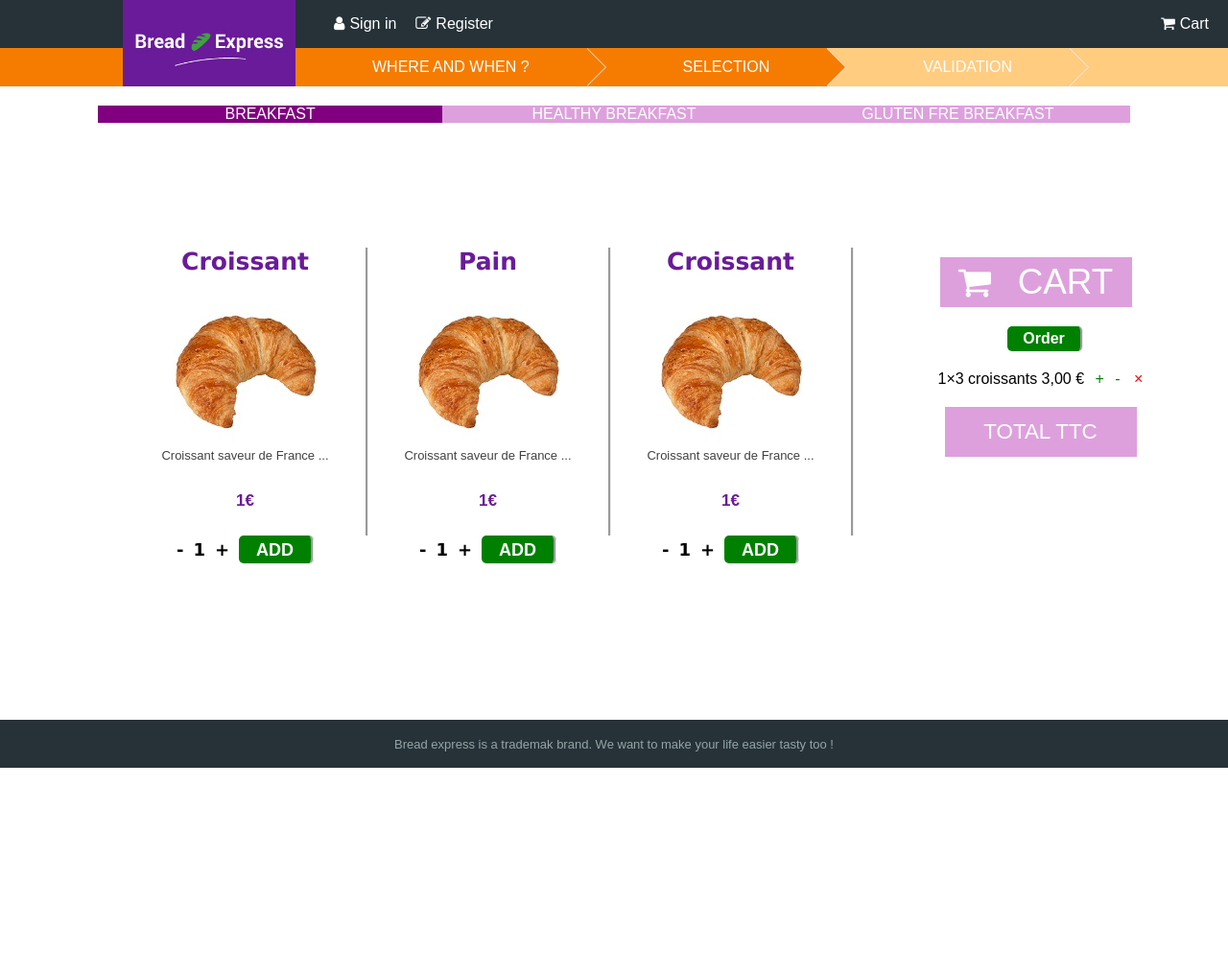
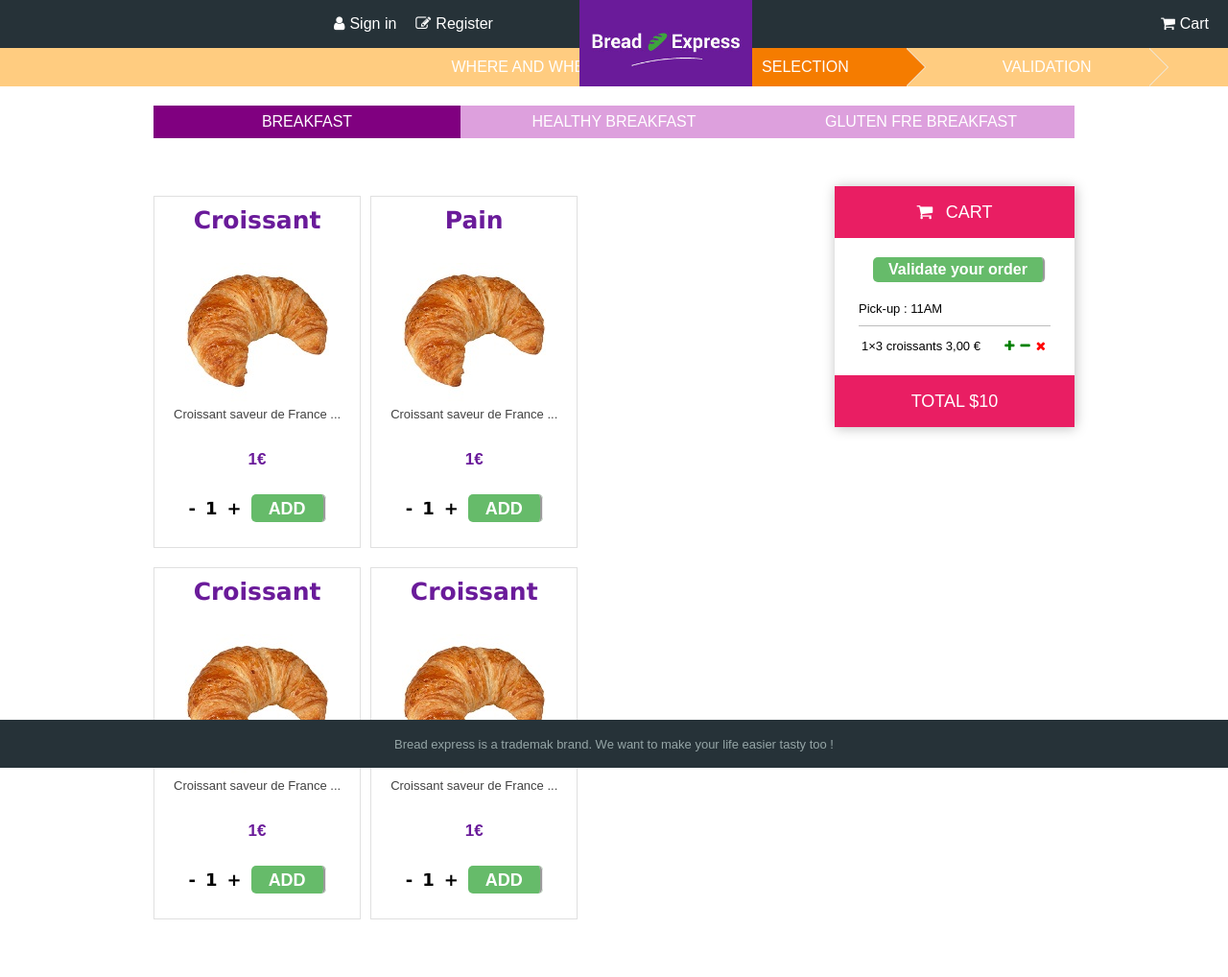
Before and after one commit to bestrax/phpProjet, a PHP site: page /product.php in a window 1280 px wide. Shown: the whole page at 96% size. Before the commit the page ends 800 px from the top, so only its background shows below. Run offline with PHP 8.4, Linux system fonts and the light colour scheme; some web fonts are replaced.

Commit message:
Code Refactor et adpatation de la page produit

```diff
--- a/assets/css/index.css
+++ b/assets/css/index.css
@@ -46,5 +46,6 @@
 #map {
     width: 60vw;
     height: 60vw;
-    max-height: 60vh
+    max-height: 60vh;
+    margin-bottom: 30px;
 }
--- a/assets/css/product.css
+++ b/assets/css/product.css
@@ -1,13 +1,22 @@
+#container {
+    display: flex;
+    flex-direction: column;
+    align-items: center;
+}
+
 .product {
-    margin-top: 100px;
     display: flex;
-    border-right-style:groove;
+    border-style: solid;
+    border-width: 1px;
+    border-color: #E0E0E0;
+    margin: 10px;
+    margin-left: 0;
+    padding-top: 10px;
     flex-direction: column;
     justify-content:flex-start;
     align-items:center;
-    width:250px;
-    height:300px;
-
+    padding-left: 20px;
+    padding-right: 20px;
 }
 
 .product:hover {
@@ -63,7 +72,7 @@
 }
 
 .button {
-    background-color: green;
+    background-color: #66BB6A;
     border-right-style: groove;
 }
 
@@ -78,17 +87,17 @@
 
 }
 
-.content {
+.content-categorie {
     display: flex;
     flex-direction: row;
     justify-content: center;
+    width: calc(50vw + 320px);
 }
 
-.content .categorie {
+.content-categorie .categorie {
     background-color: #DDA0DD;
-    width: 28%;
-    height: 7%;
-    max-height: 2.5em;
+    width: 33%;
+    padding: 0.5em;
     margin-top: 20px;
     text-align: center;
     text-transform: uppercase;
@@ -98,52 +107,73 @@
     justify-content: center;
 }
 
-.content .categorie:hover {
+.content-categorie .categorie:hover {
     box-shadow: 1px 1px 12px #DDA0DD;
     background-color: purple;
+}
 
-
-}
-.content .active {
+.content-categorie .active {
  	background-color: purple;
 }
 
 .full {
-	display: flex;
-	flex-direction: row;
-    align-items: center;
-    padding-top: 20px;
+    display: flex;
+    flex-direction: row;
+    flex-wrap: wrap;
+    justify-content: flex-start;
     padding-bottom: 0;
-   justify-content: center;
-   margin-left: 60px;
-
+    width: 50vw;
 }
 
-.title2 {
-    display: flex;
-    width: 80%;
-    height: 20%;
-    flex-direction: row;
-    align-items: center;
-    justify-content: center;
-    background-color: #DDA0DD;
-    color :white;
-    font-size: 230%;
-    text-transform: uppercase;
-    margin: 20px 60px 20px 50px;
+@media(max-width: 767px) {
+
+    .content-categorie {
+        width: 90vw;
+    }
+
+    .full {
+        width: 90vw;
+        order: 2;
+        justify-content: center;
+    }
+
+    .margin-top-row {
+        flex-direction: column!important;
+        align-items: center;
+    }
+
+    .right-cart {
+        order: 1;
+        margin-bottom : 20px;
+        margin-left: 0!important;
+        align-self: center!important;
+    }
 }
 
-.title2:hover {
-    box-shadow: 1px 1px 6px #DDA0DD;
+.text_pickup {
+    display:block ;
+    width: 80%;
+    font-size: small;
+    margin-bottom: 10px;
+    padding-bottom: 10px;
+    border-bottom: 1px solid #BDBDBD;
 }
+
 
 .text_resume {
     display:block ;
     float:left;
+    width: 80%;
+    font-size: small;
+}
+
+.text_resume table {
+    font-size: small;
+    width: 100%;
 }
 
 .button_order {
-    background-color: green;
+    background-color: #66BB6A;
     border-right-style:groove;
     margin-bottom: 20px;
 }
@@ -167,18 +197,6 @@
     margin-left: 10px;
 }
 
-.prod_cancel:hover {
-    box-shadow: 1px 1px 12px #555;
-}
-
-.prod_plus:hover {
-    box-shadow: 1px 1px 12px #555;
-}
-
-.prod_minus:hover {
-    box-shadow: 1px 1px 12px #555;
-}
-
 .title3 {
     display: flex;
     width: 80%;
@@ -197,19 +215,59 @@
     box-shadow: 1px 1px 12px #555;
 }
 
-
-.product2 {
-    margin-top: 100px;
+.right-cart {
     display: flex;
     flex-direction: column;
     justify-content:flex-start;
     align-items:center;
     width:250px;
-    height:260px;
     margin-left: 70px;
-    margin-bottom: 60px;
+    align-self: flex-start;
+    box-shadow: 1px 1px 12px #BDBDBD;
 }
 
-.product2:hover {
-     box-shadow: 1px 1px 12px #555;
+.right-cart:hover {
+    box-shadow: 1px 1px 12px #9E9E9E;
 }
+
+.right-cart .top, .right-cart .bottom {
+    display: flex;
+    width: 100%;
+    height: 3em;
+    flex-direction: row;
+    align-items: center;
+    justify-content: center;
+    background-color: #E91E63;
+    color :white;
+    font-size: large;
+    text-transform: uppercase;
+}
+
+.right-cart .top {
+    margin-bottom: 20px;
+}
+
+.right-cart .bottom {
+    margin-top: 20px;
+}
+
+.title2:hover {
+    box-shadow: 1px 1px 6px #DDA0DD;
+}
+
+.row {
+    width: 100%;
+    display: flex;
+    flex-direction: row;
+    justify-content: center;
+}
+
+.margin-top-row {
+    margin-top: 100px;
+}
+
+@media(max-height: 1000px) {
+    .margin-top-row {
+        margin-top: 50px;
+    }
+}
--- a/product.php
+++ b/product.php
@@ -30,7 +30,7 @@
 		<div class="row" id="order-process">
 
 			<div class="process">
-				<div class="step active">Where and When ?</div>
+				<div class="step">Where and When ?</div>
 				<div class="step active">Selection</div>
 				<div class="step">Validation</div>
 			</div>
@@ -42,11 +42,13 @@
 
 	<div id="container">
 
-		<div class="content">
+		<div class="content-categorie">
 			<div class="categorie active">Breakfast</div>
 			<div class="categorie">Healthy Breakfast</div>
 			<div class="categorie">Gluten fre breakfast</div>
 		</div>
+
+		<div class="row margin-top-row">
 
 			<div class="full">
 				 <div class="product">
@@ -109,20 +111,52 @@
 
 				</div>
 
-			<div class="product2">
-				<a class="title2"><i class="fa fa-shopping-cart" aria-hidden="true">&nbsp &nbsp</i>cart</a>
-				<div class="button button_order">Order</div>
-				<div class="text_resume">
-					<a class="nb_product">1×3 croissants 3,00 €</a>
-					<a class="prod_plus">+</a>
-					<a class="prod_minus">-</a>
-					<a class="prod_cancel">×</a>
+				<div class="product">
+					<a class="title">Croissant</a>
+					<img src="croissant.jpg" alt="croissant" />
+					<a class="description">Croissant saveur de France ...</a>
+					<a class="prix">1€</a>
 
+					<div class="add_sup">
+						<div class="command">
+							<a class="product_minus">-</a>
+							<div class="product_number">1</div>
+							<a class="product_plus">+</a>
 						</div>
-				 <a class="title3">Total TTC</a>
+
+						<div >
+							<a class="button">ADD</a>
+						</div>
 					</div>
 
 				</div>
+
+			</div>
+
+			<div class="right-cart">
+				<a class="top"><i class="fa fa-shopping-cart" aria-hidden="true">&nbsp &nbsp</i>cart</a>
+				<div class="button button_order"><a href="cart.php" class="no-link">Validate your order</a></div>
+				<div class="text_pickup">
+					Pick-up : 11AM
+				</div>
+				<div class="text_resume">
+					<table>
+						<tbody>
+							<tr>
+								<td class="nb_product">1×3 croissants 3,00 €</td>
+								<td class="prod_plus"><i class="fa fa-plus" aria-hidden="true"></td>
+								<td class="prod_minus"><i class="fa fa-minus" aria-hidden="true"></td>
+								<td class="prod_cancel"><i class="fa fa-times" aria-hidden="true"></td>
+							</tr>
+						</tbody>
+					</table>
+				</div>
+				<a class="bottom">Total $10</a>
+
+				</div>
+
+		</div>
+
 	</div>
 
  	<footer id="footer">
```
Lines whose indentation alone changed are shown as unchanged.
